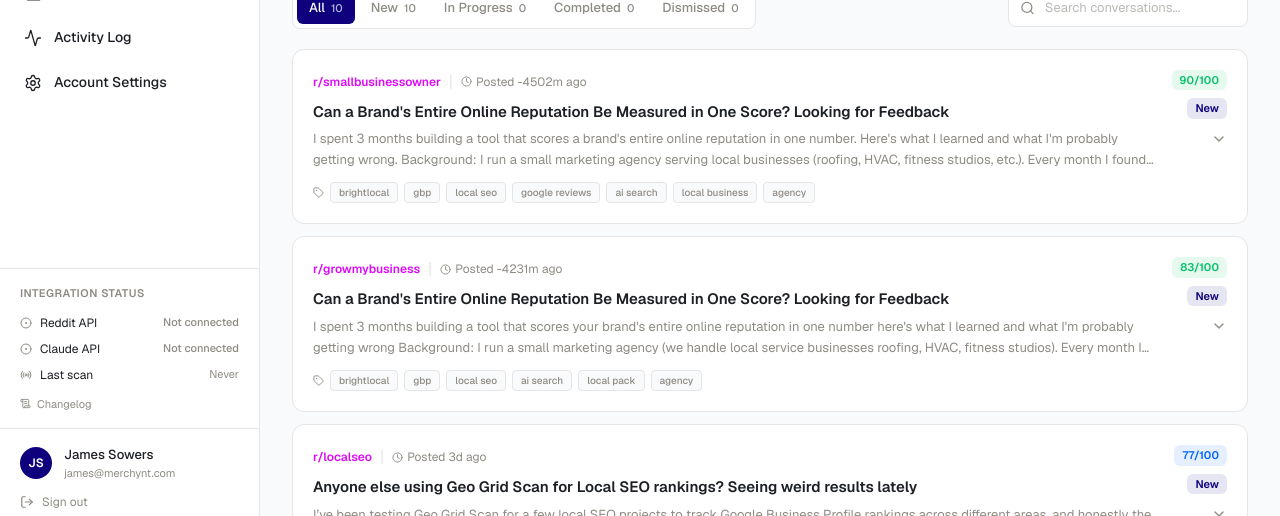
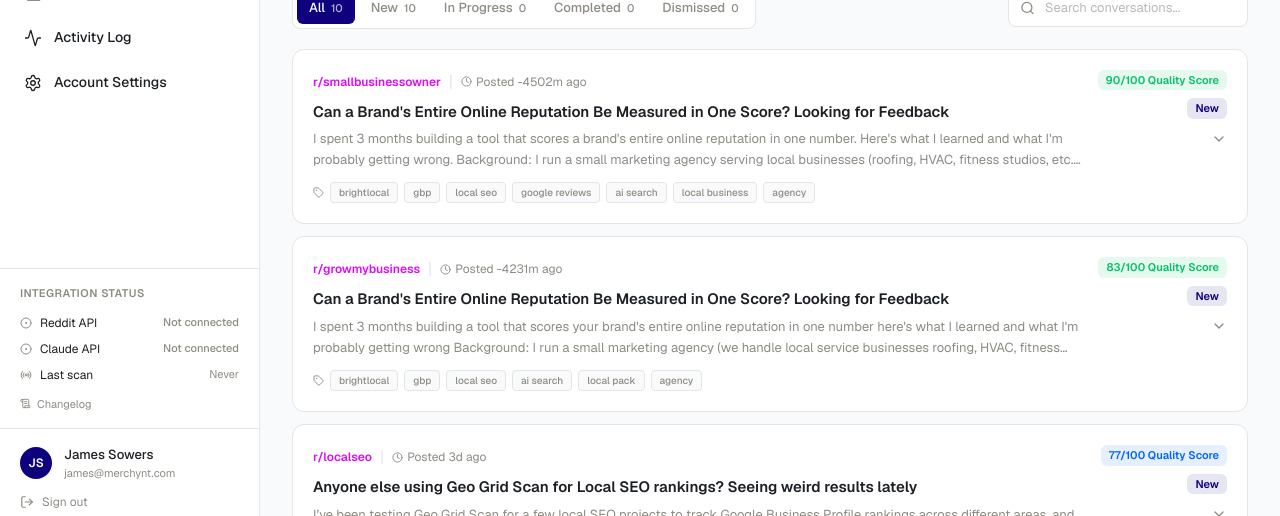
Before and after one commit to merchyntjames/reddit-rosie, a Next.js app: page / in a window 1280 px wide. Shown: the part 273-789 px from the top of the page. Built offline with nearby package versions, Linux system fonts and the light colour scheme.

Commit message:
Add "Quality Score" label to relevance badge
Badge now reads "83/100 Quality Score" instead of just "83/100".

Co-Authored-By: Claude Opus 4.6 <noreply@anthropic.com>

```diff
--- a/src/components/ConversationCard.tsx
+++ b/src/components/ConversationCard.tsx
@@ -35,7 +35,7 @@ function RelevanceBadge({ score }: { score: number }) {
 
   return (
     <span className={`inline-flex items-center px-2 py-0.5 rounded-md text-[11px] font-semibold ${colorClass}`}>
-      {score}/100
+      {score}/100 Quality Score
     </span>
   );
 }
```
